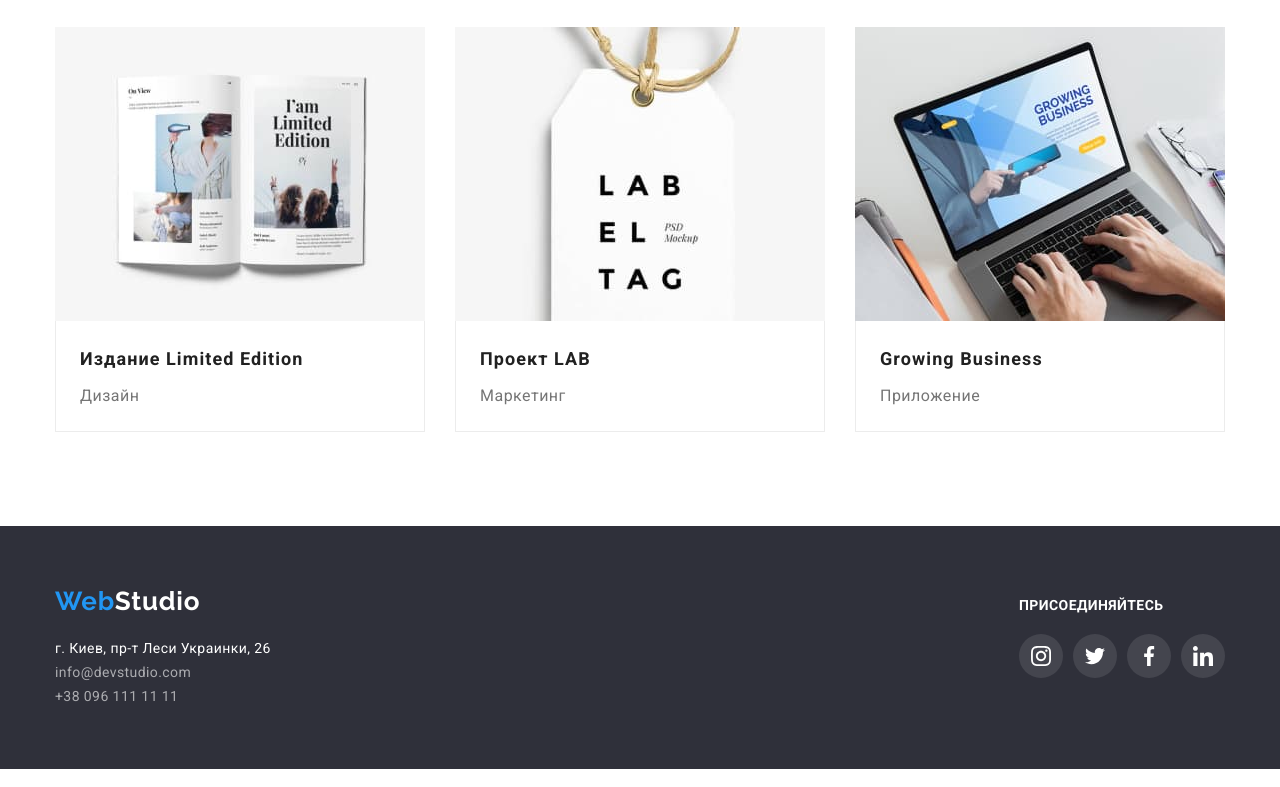
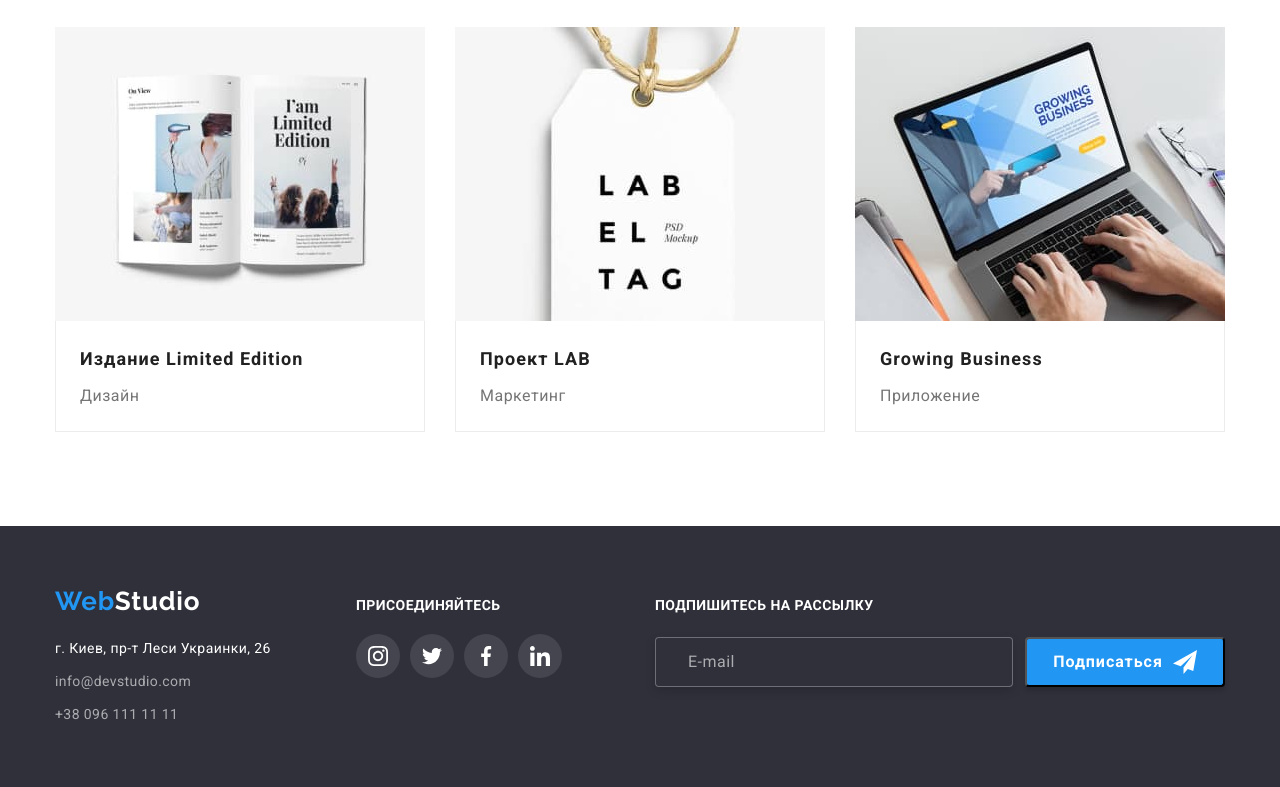
Before and after one commit to DimASeG/goit-markup-hw-06, a plain HTML site: page portfolio.html in a window 1280 px wide. Shown: the part 1106-1893 px from the top of the page. Drawn offline with Linux system fonts and the light colour scheme.

Commit message:
add for-mp

```diff
--- a/portfolio.html
+++ b/portfolio.html
@@ -295,7 +295,7 @@
           <a href="/" class="logo">Web<span class="logo-continuation-footer">Studio</span></a>
           <address class="address">
             <ul class="footer-contacts">
-              <li>
+              <li class="footer-item">
                 <a
                   href="https://goo.gl/maps/VVo3LGMkaZH9GC4X9"
                   class="conection footer-contact-map"
@@ -303,8 +303,12 @@
                   г. Киев, пр-т Леси Украинки, 26</a
                 >
               </li>
-              <li><a href="mailto:info@devstudio.com" class="conection">info@devstudio.com</a></li>
-              <li><a href="tel:+380961111111" class="conection">+38 096 111 11 11</a></li>
+              <li class="footer-item">
+                <a href="mailto:info@devstudio.com" class="conection">info@devstudio.com</a>
+              </li>
+              <li class="footer-item">
+                <a href="tel:+380961111111" class="conection">+38 096 111 11 11</a>
+              </li>
             </ul>
           </address>
         </div>
@@ -337,6 +341,21 @@
             </li>
           </ul>
         </div>
+        <div class="footer-container-subscribe">
+          <form class="subscribe-form">
+            <b class="footer-container-title">подпишитесь на рассылку</b>
+            <div class="button-input">
+              <input type="email" name="mail" autocomplete="off" placeholder="E-mail" />
+
+              <button type="button" class="footer-subscribe-btn">
+                Подписаться
+                <svg class="icon-send" width="24" height="24">
+                  <use href="imeges/icons.svg#icon-send-1"></use>
+                </svg>
+              </button>
+            </div>
+          </form>
+        </div>
       </div>
     </footer>
   </body>
```
